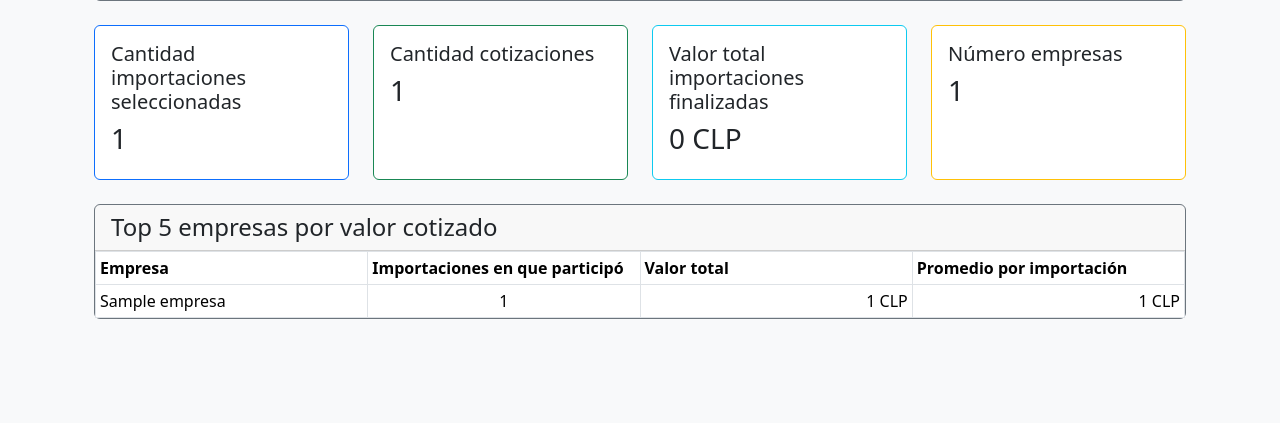
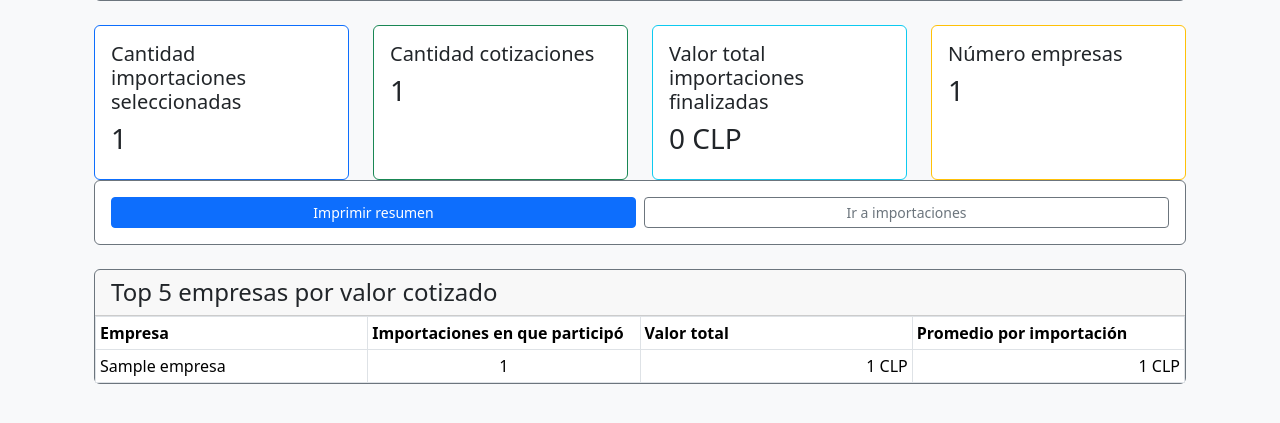
Before and after one commit to Jorge11223344/costos_import, a Django app: page /importaciones/dashboard/ in a window 1280 px wide. Shown: the part 304-727 px from the top of the page. Run offline with Django 5.2, Linux system fonts and the light colour scheme; tables that the repository leaves empty hold one stand-in row (values such as "Sample post"); some libraries are stand-ins or nearby versions.

Commit message:
Mejora tablas y opciones de impresion

```diff
--- a/importaciones/templates/importaciones/dashboard.html
+++ b/importaciones/templates/importaciones/dashboard.html
@@ -25,7 +25,7 @@
                     </label>
                   </div>
                 {% empty %}
-                  <p class="small text-muted">No hay importaciones disponibles.</p>
+                  <p class="small text-muted">No hay importaciones aún.</p>
                 {% endfor %}
               </div>
 <div class="col-12 col-md-8">
@@ -112,6 +112,24 @@ function toggleCheckboxes(form, check) {
       </div>
     </div>
 
+    <!-- Botones de acción superior -->
+    <div class="row mb-4">
+      <div class="col-12">
+        <div class="card border-secondary">
+          <div class="card-body">
+            <div class="row g-2">
+              <div class="col-6">
+                <button class="btn btn-sm btn-primary w-100" onclick="window.print()">Imprimir resumen</button>
+              </div>
+              <div class="col-6">
+                <a href="{% url 'importaciones:importaciones_list' %}" class="btn btn-sm btn-outline-secondary w-100">Ir a importaciones</a>
+              </div>
+            </div>
+          </div>
+        </div>
+      </div>
+    </div>
+
     <!-- ======= TOP 5 EMPRESAS POR VALOR COTIZADO ====== -->
     <div class="row mt-4">
       <div class="col-12">
--- a/importaciones/templates/importaciones/empresas_list.html
+++ b/importaciones/templates/importaciones/empresas_list.html
@@ -4,7 +4,7 @@
   <h3 class="mb-0">Empresas</h3>
   <a class="btn btn-primary" href="{% url 'importaciones:empresa_create' %}">➕ Nueva empresa</a>
 </div>
-<table class="table table-sm bg-white">
+<table class="table table-sm bg-white data-table">
   <thead><tr><th>Nombre</th><th>Tipo</th><th>Contacto</th></tr></thead>
   <tbody>
   {% for e in empresas %}
--- a/importaciones/templates/importaciones/importaciones_list.html
+++ b/importaciones/templates/importaciones/importaciones_list.html
@@ -9,7 +9,7 @@
 </div>
 
 <div class="table-responsive">
-<table class="table table-sm table-striped bg-white">
+<table class="table table-sm table-striped bg-white data-table">
   <thead>
     <tr>
       <th>Fecha</th>
--- a/importaciones/templates/importaciones/tipos_costo_list.html
+++ b/importaciones/templates/importaciones/tipos_costo_list.html
@@ -11,7 +11,7 @@
 
     {% if tipos %}
     <div class="table-responsive">
-        <table class="table table-striped table-hover">
+        <table class="table table-striped table-hover data-table">
             <thead class="table-dark">
                 <tr>
                     <th>Nombre</th>
```
Also changed, not shown: importaciones/templates/importaciones/comparar.html (+9 -2 lines), importaciones/templates/importaciones/evolucion.html (+8 -1 lines).
